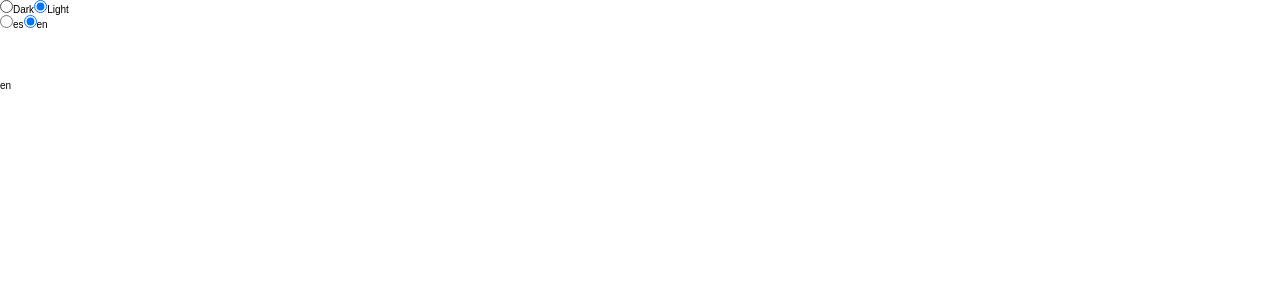
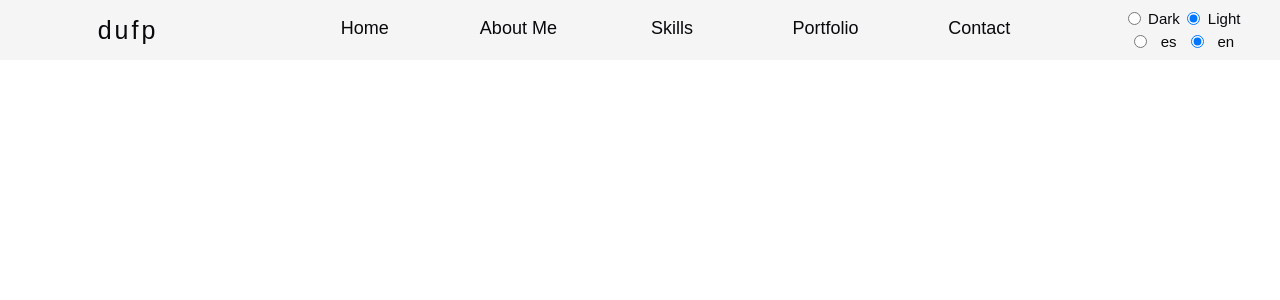
Before and after one commit to diegoufp/portfolio, a React (Create React App) app: page / in a window 1280 px wide. Shown: the top 300 px of the page. Built offline with nearby package versions, Linux system fonts and the light colour scheme.

Commit message:
Se hace un avance en el css del header

```diff
--- a/src/components/Header.js
+++ b/src/components/Header.js
@@ -1,6 +1,7 @@
 import React, { useContext } from 'react';
 import LanguageContext from '../contexts/LanguageContext';
 import ThemeContext from '../contexts/ThemeContext';
+import "../css/Header.css";
 
 
 const Header = () => {
@@ -8,19 +9,42 @@ const Header = () => {
     const {texts, handleLanguage} = useContext(LanguageContext);
     return (
         <header className={theme}>
-            <div></div>
-            <nav></nav>
-            <div>
-                <div>
+            <div className="header-title"><h2>dufp</h2></div>
+            <nav>
+                <ol className="nav-ol">
+                    <li className="nav-li">
+                        <a className={theme} href="#">{texts.home}
+                        </a>
+                        <div className="efect-ligth"></div>
+                    </li>
+                    <li className="nav-li">
+                        <a className={theme} href="#">{texts.aboutMe}</a>
+                        <div className="efect-ligth"></div>
+                    </li>
+                    <li className="nav-li">
+                        <a className={theme} href="#">{texts.skills}</a>
+                        <div className="efect-ligth"></div>
+                    </li>
+                    <li className="nav-li">
+                        <a className={theme} href="#">{texts.portfolio}</a>
+                        <div className="efect-ligth"></div>
+                    </li>
+                    <li className="nav-li">
+                        <a className={theme} href="#">{texts.contact}</a>
+                        <div className="efect-ligth"></div>
+                    </li>
+                </ol>
+            </nav>
+            <div className="header-options">
+                <div className="header-options-theme">
                     <input type="radio" id="dark" name="theme" value="dark" onClick={handleTheme} defaultChecked={theme === "dark"}/>
                     <label htmlFor="dark">{texts.themeDark}</label>
                     <input type="radio" id="light" name="theme" onClick={handleTheme} value="light" defaultChecked={theme === "light"}/>
                     <label htmlFor="light">{texts.themeLight}</label>
                 </div>
-                <div>
+                <div className="header-options-lang">
                     <input type="radio" id="es" name="language" value="es" onClick={handleLanguage} defaultChecked={texts.language === "es"}/>
                     <label htmlFor="es">es</label>
-
                     <input type="radio" id="en" name="language" value="en" onClick={handleLanguage} defaultChecked={texts.language === "en"}/>
                     <label htmlFor="en">en</label>
                 </div>
--- a/src/components/Main.js
+++ b/src/components/Main.js
@@ -8,7 +8,6 @@ const Main = () => {
     const {texts} = useContext(LanguageContext);
     return (
         <main className={theme}>
-        {texts.language}
         </main>
     )
 }
--- a/src/contexts/LanguageContext.js
+++ b/src/contexts/LanguageContext.js
@@ -8,11 +8,22 @@ const translations = {
     es:{
         language: "es",
         themeDark: "Oscuro",
-        themeLight: "Claro"},
+        themeLight: "Claro",
+        aboutMe: "Acerca de mi",
+        skills: "Habilidades",
+        portfolio: "Portafolio",
+        contact: "Contacto",
+        home: "Inicio"
+    },
     en:{
         language: "en",
         themeDark: "Dark",
-        themeLight: "Light"
+        themeLight: "Light",
+        aboutMe: "About Me",
+        skills: "Skills",
+        portfolio: "Portfolio",
+        contact: "Contact",
+        home: "Home"
     }
 }
 
--- /dev/null
+++ b/src/css/Header.css
@@ -0,0 +1,86 @@
+
+.header-title{
+    height: 100%;
+    width: 15%;
+    display: flex;
+    justify-content: center;
+    align-items: center;
+}
+.header-title h2{
+    font-size: 2.5rem;
+    letter-spacing: .3rem;
+    font-weight: 100;
+}
+
+nav{
+    position: relative;
+    height: 100%;
+    width: 60%;
+}
+
+.nav-ol{
+    position:relative;
+    display: flex;
+    height: 100%;
+    width: 100%;
+    flex-direction: row;
+    align-items: center;
+    justify-content: space-around;
+}
+
+.nav-li {
+    display: flex;
+    position: relative;
+    flex-direction: column;
+    height: 80%;
+    width: 16%;
+    align-items: center;
+}
+
+.nav-li a{
+    display: flex;
+    height: 95%;
+    width: 100%;
+    font-size: 1.8rem;
+    justify-content: center;
+    align-items: center;
+}
+
+.nav-li a:hover{
+    color:var(--green);
+}
+
+.nav-li:hover > .efect-ligth {
+    background:var(--green);
+}
+
+.efect-ligth {
+    height: 5%;
+    width:100%;
+}
+
+.header-options {
+    display: flex;
+    position:relative;
+    width: 10%;
+    flex-direction: column;
+    justify-content: center;
+    align-items: center;
+}
+
+.header-options-theme, .header-options-lang{
+    display: flex;
+    width: 100%;
+    margin: .3rem;
+    justify-content:space-evenly;
+    font-size: 1.5rem;
+}
+
+
+@media (max-width: 800px){
+
+}
+
+@media (max-width: 400px){
+
+}
--- a/src/index.css
+++ b/src/index.css
@@ -7,20 +7,37 @@
     list-style: none;
 }
 
+:root {
+    --dark: #09090C;
+    --light: #ffffff;
+    --target: #0d0d10;
+    --green: #00EEFE;
+    --grey: #f5f5f5;
+}
+
 html {
     font-size: 62.5%;
     overflow-x: hidden;
 }
 
 .dark {
-    background: black;
-    color: white
+    background: var(--dark);
+    color: var(--light);
 }
 
-.ligth{
-    background: white;
-    color: black;
+.light{
+    background: var(--grey);
+    color: var(--dark);
 }
+
+a.dark {
+    color: var(--light);
+}
+
+a.light {
+    color: var(--dark);
+}
+
 
 body{
     display: grid;
@@ -28,7 +45,7 @@ body{
     "header"
     "main"
     "footer";
-    grid-template-rows: 10vh 50rem 20rem;
+    grid-template-rows: 6rem 50rem 20rem;
     width: 100%;
 }
 
@@ -36,10 +53,13 @@ header{
     grid-area: header;
     position: fixed;
     width: 100%;
-    height: 10vh;
+    height: 6rem;
     top: 0;
     display: flex;
-}
+    align-items: center;
+    justify-content:space-around;
+};
+
 
 main {
     grid-area: main;
@@ -47,14 +67,14 @@ main {
     width: 100%;
     height: 50rem;
     top: 10vh;
-}
+};
 footer{
     grid-area: footer;
     position: relative;
     width: 100%;
     height: 20rem;
     top: 10vh;
-}
+};
 
 @media (max-width: 800px){
 
```
